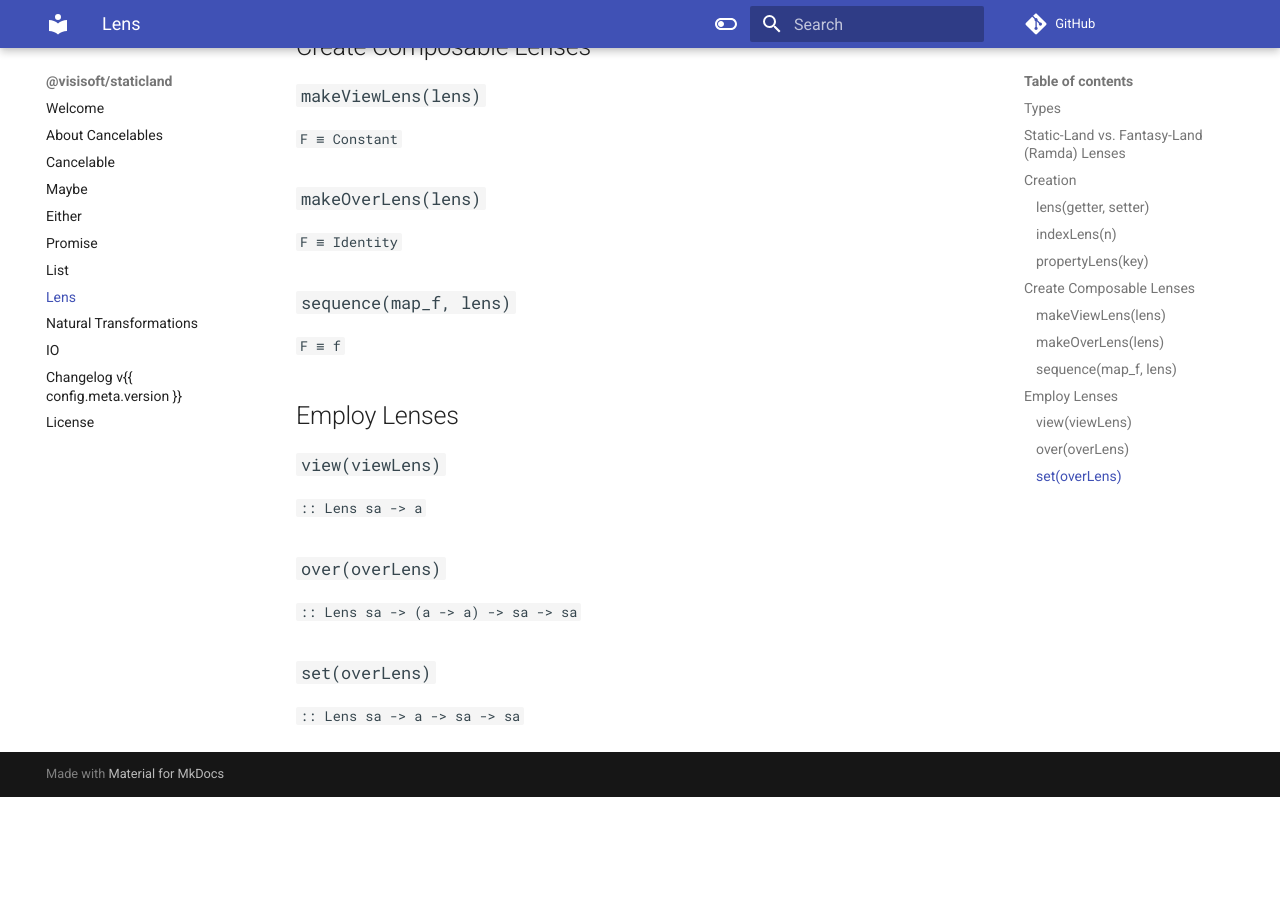
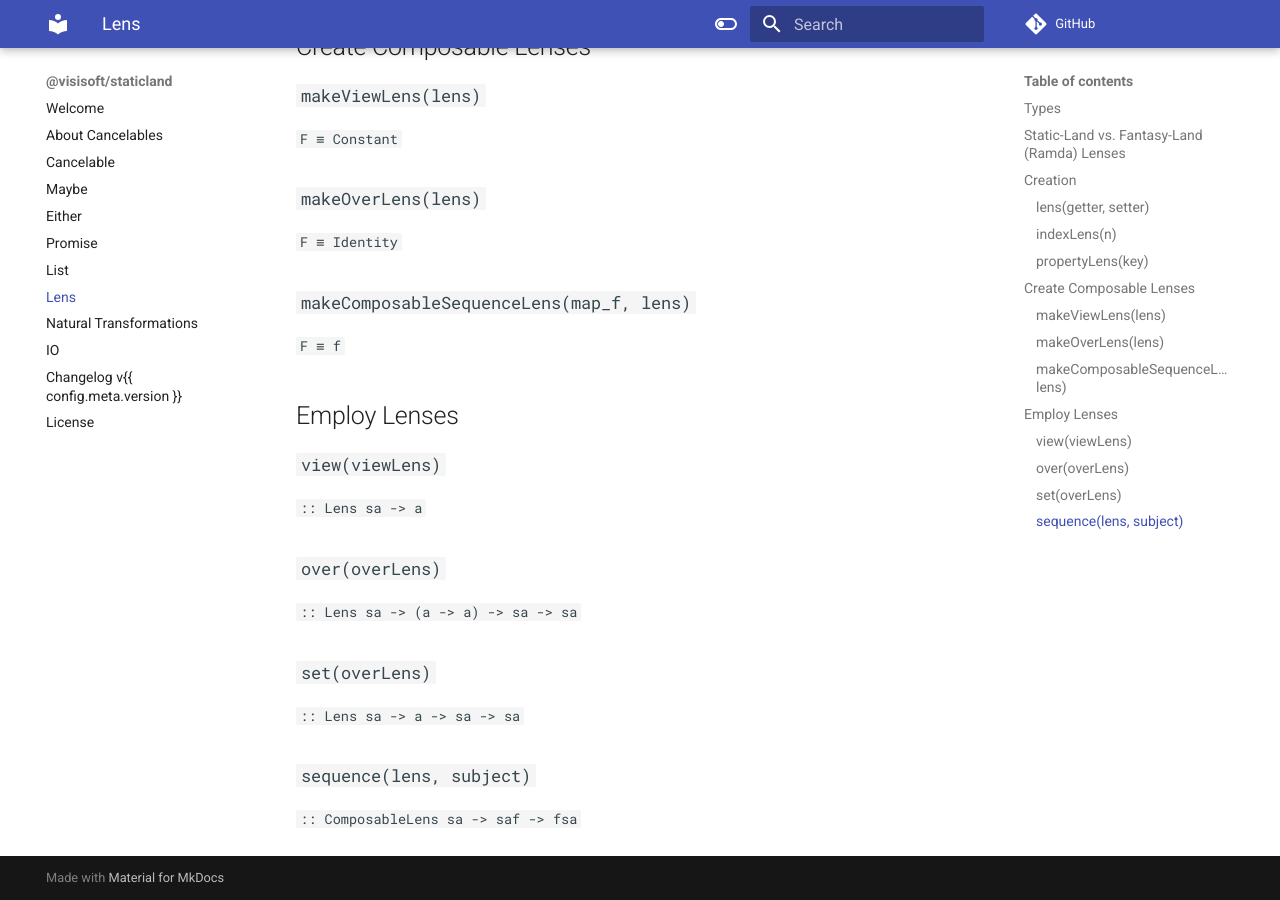
Before and after one commit to semmel/StaticLand, an MkDocs documentation site: the page built from doc/lens.md, in a window 1280 px wide and 900 px high, scrolled down 1486 px. Built offline with MkDocs 1.6.1 and Material for MkDocs 9.7.7, drawn with Linux system fonts in a browser that asks for light colours; comment, search, counter and statistics services are not loaded; before the commit the page ends 2283 px from its top, so only the background shows below that.

```diff
--- a/doc/lens.md
+++ b/doc/lens.md
@@ -50,7 +50,7 @@ Create Composable Lenses
 ### `makeOverLens(lens)`
 `F ≡ Identity`
 
-### `sequence(map_f, lens)`
+### `makeComposableSequenceLens(map_f, lens)`
 `F ≡ f`
 
 Employ Lenses
@@ -65,6 +65,9 @@ Employ Lenses
 ### `set(overLens)`
 `:: Lens sa -> a -> sa -> sa`
 
+### `sequence(lens, subject)`
+`:: ComposableLens sa -> saf -> fsa`
+
 
 [1]:https://medium.com/@drboolean/lenses-with-immutable-js-9bda85674780
 [2]:https://calmm-js.github.io/partial.lenses/implementation.html
```
Also changed, not shown: README.md (+9 -1 lines), package.json (+31 -29 lines), 4 other files.
